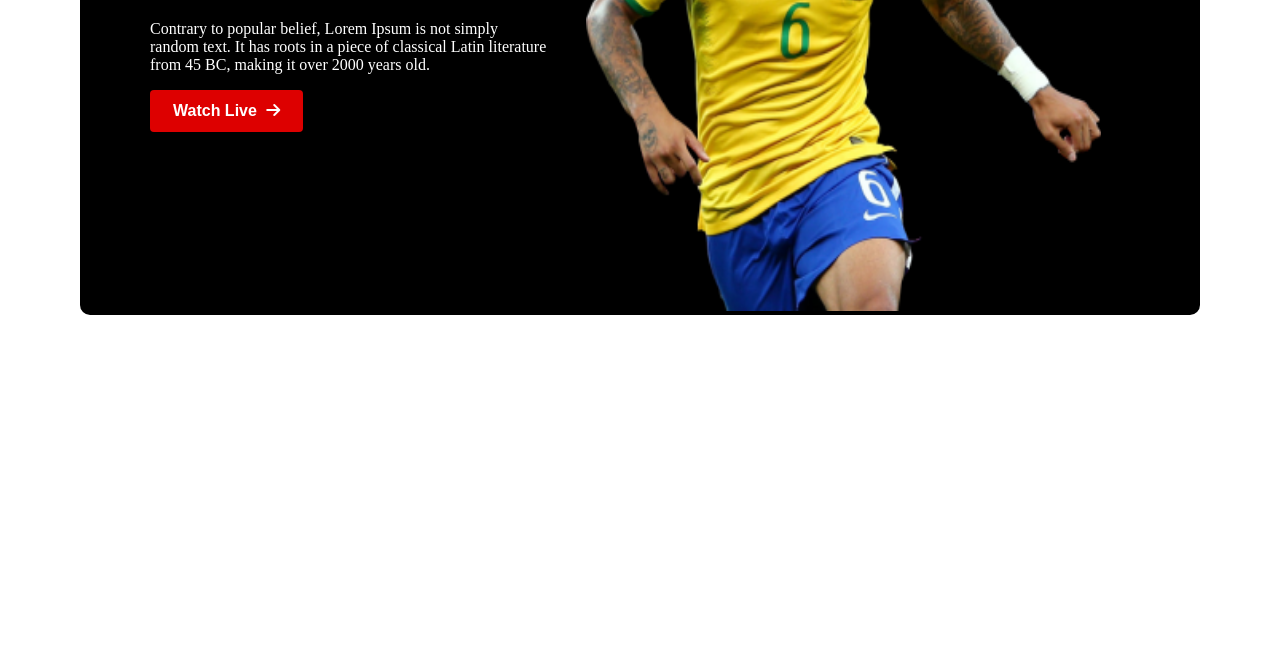
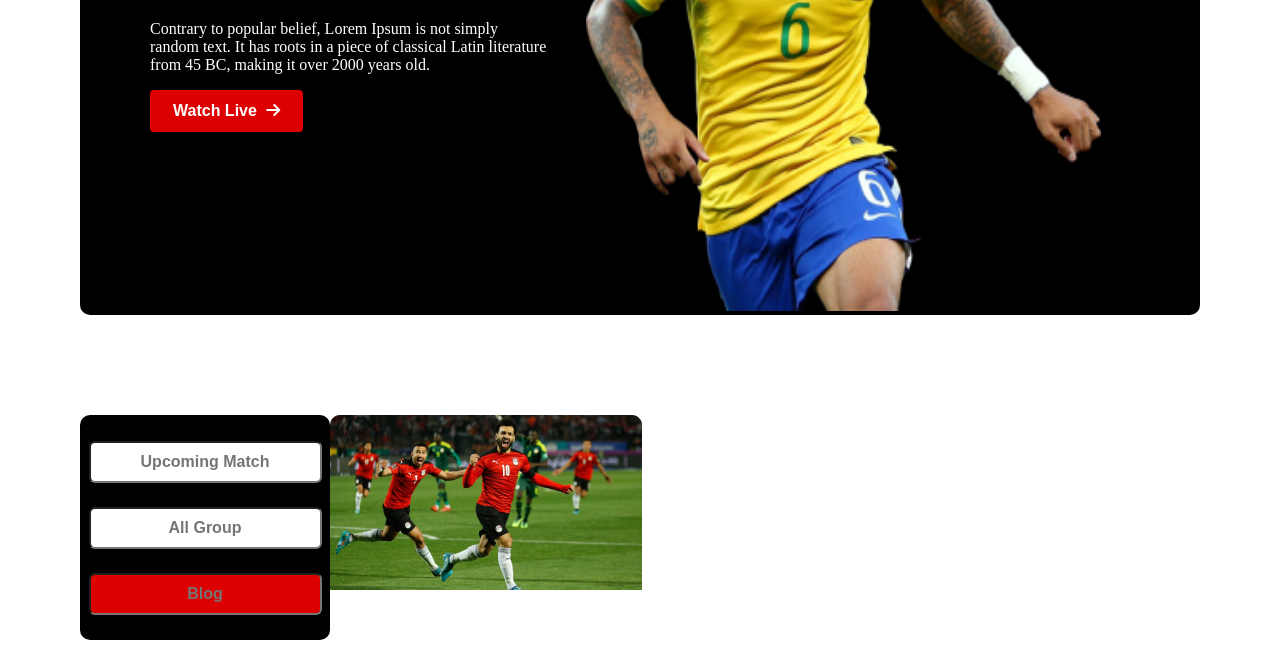
Before and after one commit to uh-shuvo/greatest-earth, a plain HTML site: page index.html in a window 1280 px wide. Shown: the part 314-962 px from the top of the page. Before the commit the page ends 800 px from the top, so only its background shows below. Drawn offline with Linux system fonts and the light colour scheme.

Commit message:
new from added

```diff
--- a/index.html
+++ b/index.html
@@ -32,6 +32,33 @@
             </div>
         </section>
         <!-- heroes section end  -->
+
+        <!-- feature section start  -->
+        <main>
+            <section class="container">
+                <div class="form-section">
+                    <div class="form-extra">
+                        <form action="">
+                            <div class="input-form">
+                                <input type="text" name="" id="" placeholder="Upcoming Match"> <br> <br>
+                                <input type="text" name="" id="" placeholder="All Group"> <br> <br>
+                                <input class="blog" type="text" name="" id="" placeholder="Blog">
+                            </div>
+                        </form>
+                        <!-- featrur start  -->
+                        <section>
+                            <div class="feature-section">
+                                <div class="feature-thumbnail">
+                                    <img src="image/Blog Image.png" alt="">
+
+                                </div>
+                            </div>
+                        </section>
+                    </div>
+                </div>
+            </section>
+        </main>
+        <!-- feature section end  -->
     </body>
 
 </html>
--- a/style.css
+++ b/style.css
@@ -1,12 +1,16 @@
 body {}
 
-.container {}
+/* heroes section start
+======================= */
+.container {
+    margin: 0 auto;
+    width: 1120px;
+}
 
 .heroes-section {
-    margin: 0 auto;
-    width: 1120px;
     background-color: black;
     border-radius: 10px;
+    margin-bottom: 100px;
 }
 
 .heroeses {
@@ -57,3 +61,36 @@ body {}
 .heroes-photo img:hover {
     transform: rotate(365deg);
 }
+
+/* form section start
+===================== */
+form {
+    width: 250px;
+    height: 225px;
+    background-color: black;
+    border-radius: 10px;
+}
+
+.form-extra {
+    display: flex;
+}
+
+.input-form {
+    padding-top: 20px;
+    text-align: center;
+}
+
+input {
+    margin-top: 6px;
+    padding: 10px 5px;
+    border-radius: 6px;
+    text-align: center;
+    font-size: 16px;
+    font-weight: 600;
+    color: black;
+}
+
+.blog {
+    background-color: #DD0000;
+
+}
```
